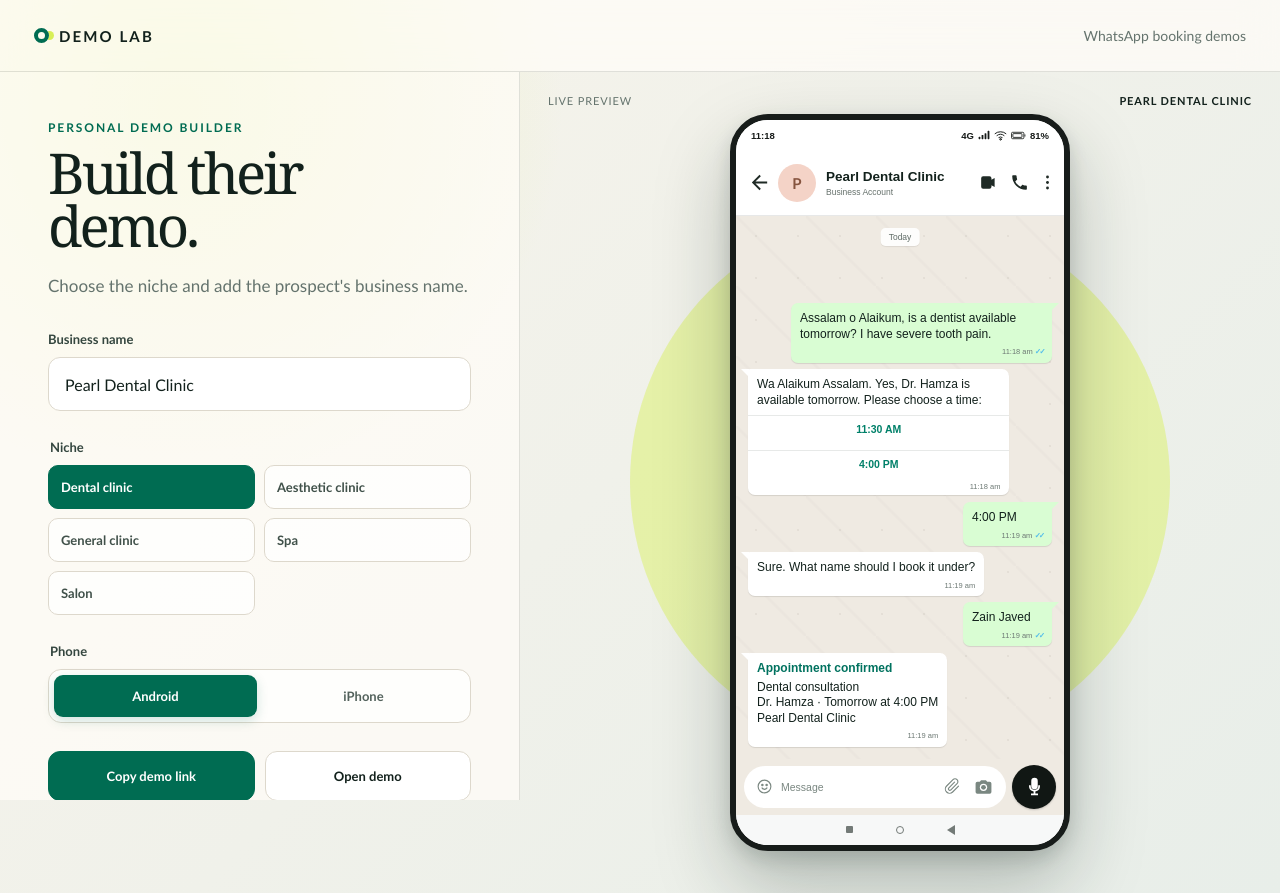
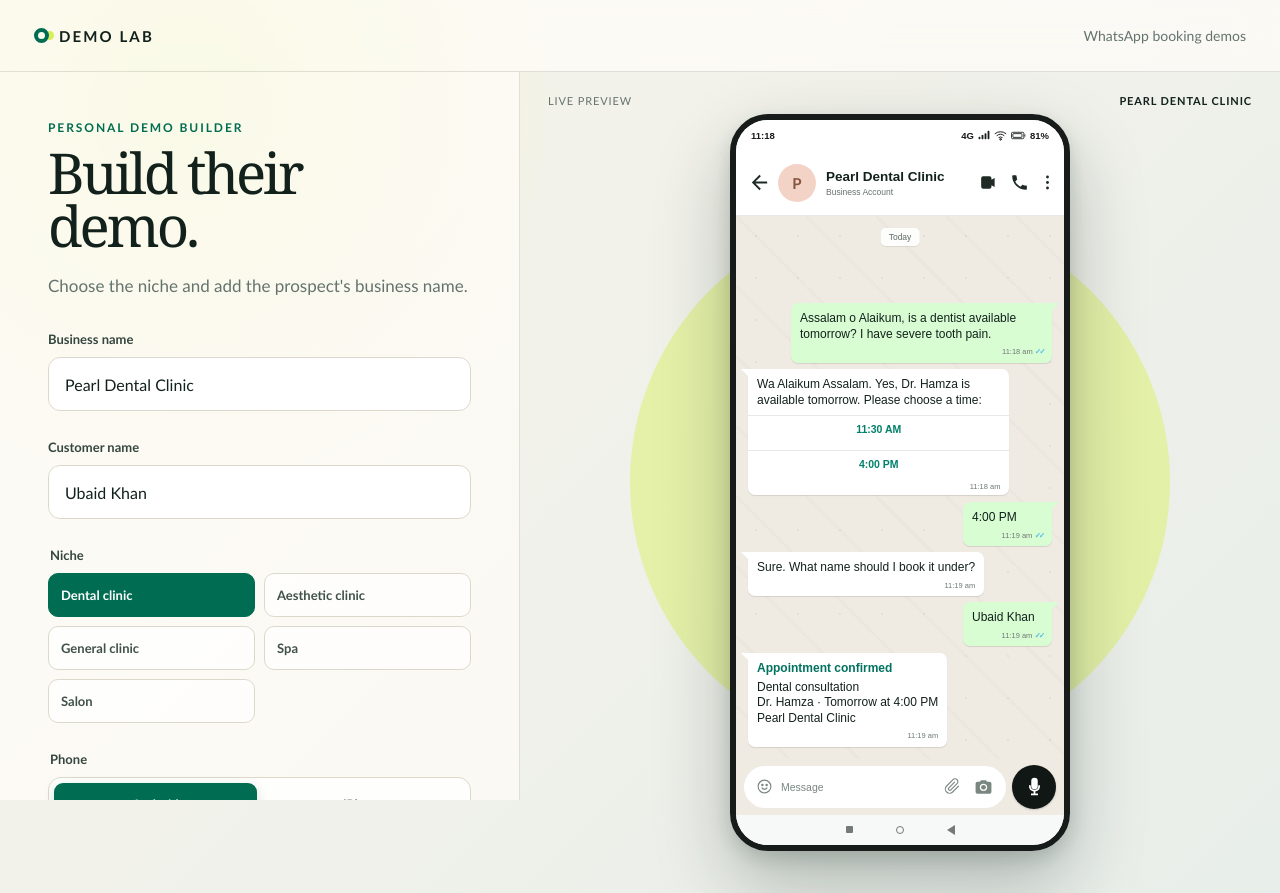
Before and after one commit to zainjavedev/Whatsapp-Chatbot-Demo, a Next.js app: page / in a window 1280 px wide. Built offline with nearby package versions, Linux system fonts and the light colour scheme.

Commit message:
Make demo customer name customizable

```diff
--- a/app/page.tsx
+++ b/app/page.tsx
@@ -10,6 +10,7 @@
 type DemoConfig = {
   niche: Niche;
   businessName: string;
+  customerName: string;
   avatar: string;
   customerQuestion: string;
   botReply: string;
@@ -19,7 +20,9 @@
   slotTwo: string;
 };
 
-const presets: Record<Niche, Omit<DemoConfig, "niche"> & { label: string }> = {
+const defaultCustomerName = "Ubaid Khan";
+
+const presets: Record<Niche, Omit<DemoConfig, "niche" | "customerName"> & { label: string }> = {
   dental: {
     label: "Dental clinic",
     businessName: "Pearl Dental Clinic",
@@ -84,6 +87,7 @@
   return {
     niche,
     businessName: preset.businessName,
+    customerName: defaultCustomerName,
     avatar: preset.avatar,
     customerQuestion: preset.customerQuestion,
     botReply: preset.botReply,
@@ -359,7 +363,7 @@
             <span className="bubble-meta">11:19 am</span>
           </div>
           <div className={`bubble outgoing short demo-message ${visibleStep >= 5 ? "shown" : ""}`}>
-            Zain Javed
+            {config.customerName.trim() || defaultCustomerName}
             <span className="bubble-meta">11:19 am <b>✓✓</b></span>
           </div>
           <div className={`bubble incoming confirmation demo-message ${visibleStep >= 6 ? "shown" : ""}`}>
@@ -418,6 +422,7 @@
       setConfig({
         ...base,
         businessName: params.get("business") || base.businessName,
+        customerName: params.get("customer") || base.customerName,
         customerQuestion: params.get("question") || base.customerQuestion,
         botReply: params.get("reply") || base.botReply,
         provider: params.get("provider") || base.provider,
@@ -453,6 +458,7 @@
     url.searchParams.set("view", "demo");
     url.searchParams.set("niche", config.niche);
     url.searchParams.set("business", config.businessName);
+    url.searchParams.set("customer", config.customerName);
     url.searchParams.set("device", device);
     return url.toString();
   }
@@ -620,6 +626,16 @@
           />
         </div>
 
+        <div className="field-group">
+          <label htmlFor="customer">Customer name</label>
+          <input
+            id="customer"
+            value={config.customerName}
+            onChange={(event) => update("customerName", event.target.value)}
+            placeholder={defaultCustomerName}
+          />
+        </div>
+
         <fieldset className="field-group">
           <legend>Niche</legend>
           <div className="niche-grid">
```
